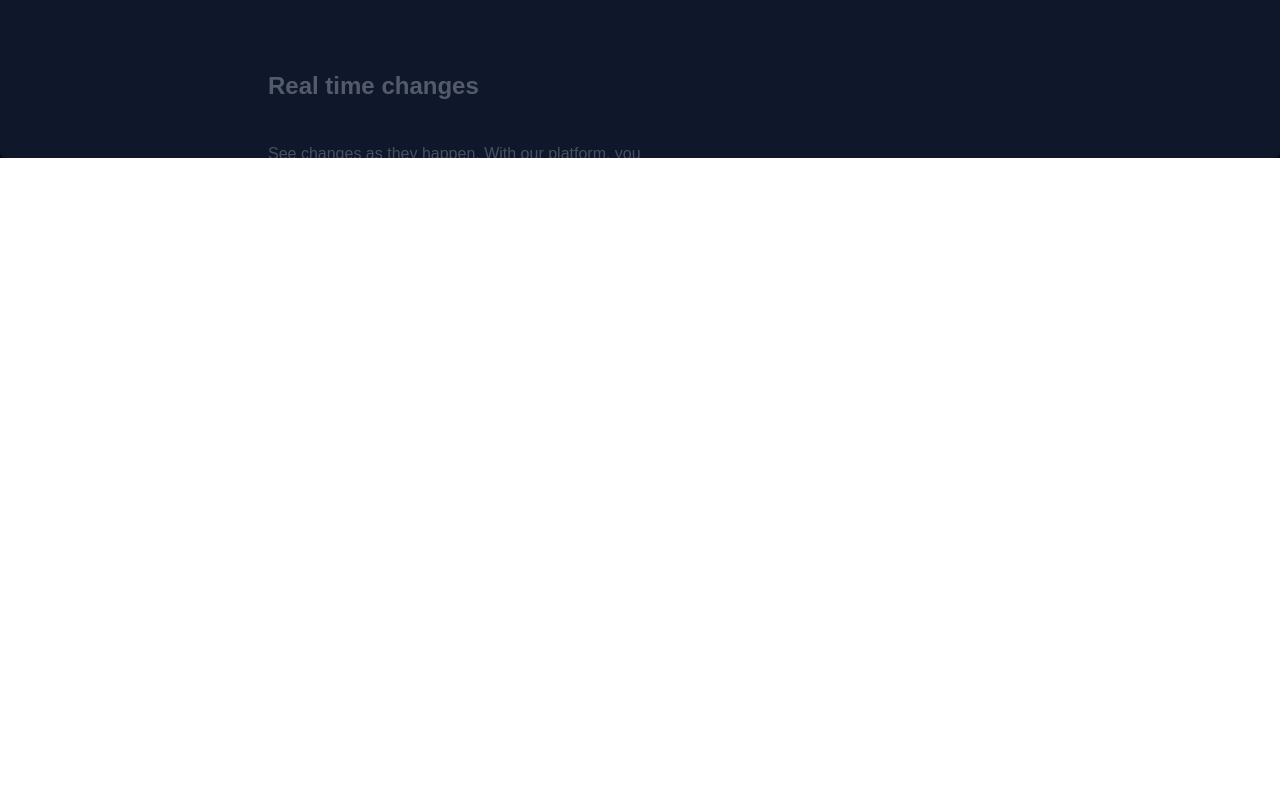
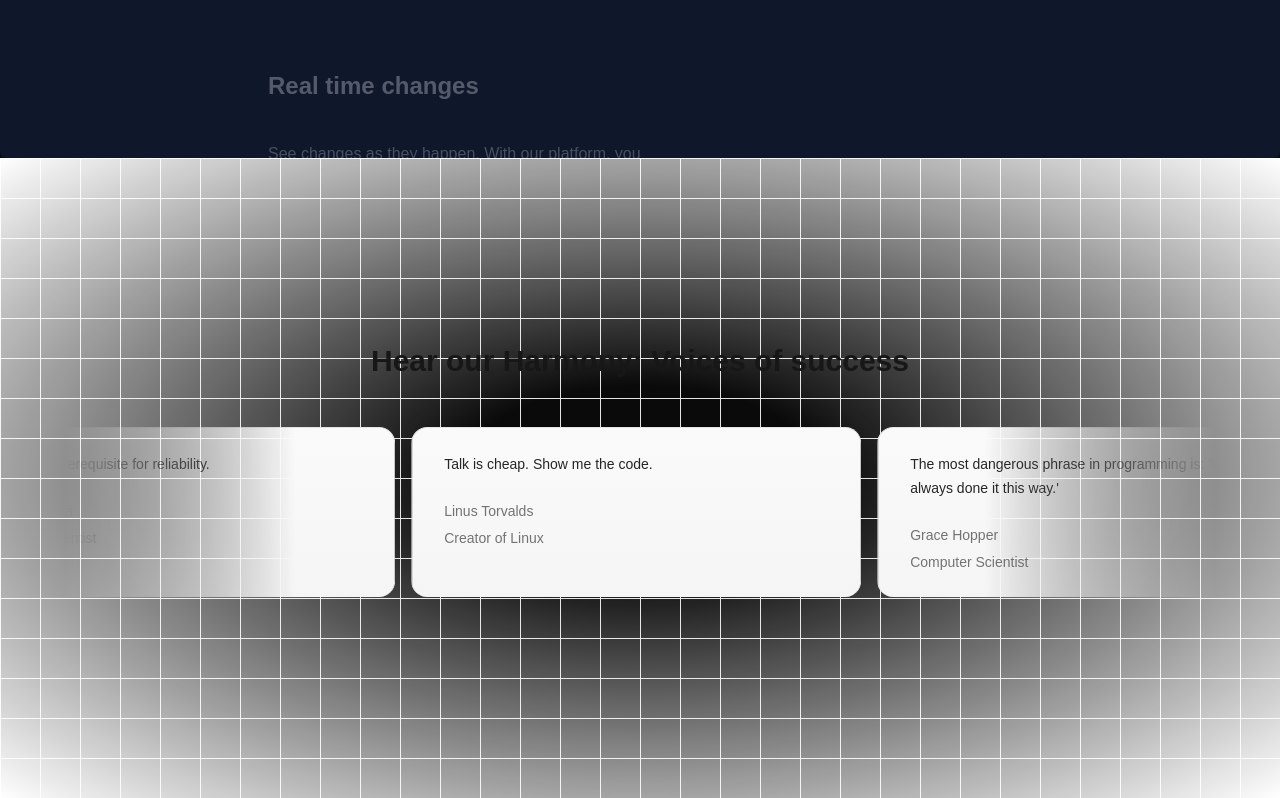
Before and after one commit to ihassanarif29/nextjs-project-one, a Next.js app: page / in a window 1280 px wide. Shown: the part 1682-2480 px from the top of the page. Before the commit the page ends 1840 px from the top, so only its background shows below. Built offline with nearby package versions, Linux system fonts and the light colour scheme.

Commit message:
Add TestimonialCards component and InfiniteMovingCards for scrolling testimonials, enhance global styles with scroll animation

```diff
--- a/src/app/globals.css
+++ b/src/app/globals.css
@@ -11,6 +11,14 @@
   --font-sans: var(--font-geist-sans);
   --font-mono: var(--font-geist-mono);
   --animate-spotlight: spotlight 2s ease 0.75s 1 forwards;
+  --animate-scroll: scroll var(--animation-duration, 40s)
+    var(--animation-direction, forwards) linear infinite;
+}
+
+@keyframes scroll {
+  to {
+    transform: translate(calc(-50% - 0.5rem));
+  }
 }
 
 @keyframes spotlight {
--- a/src/app/page.tsx
+++ b/src/app/page.tsx
@@ -1,6 +1,7 @@
 import FeaturedCources from "@/components/FeaturedCources";
 import HeroSection from "@/components/HeroSection";
 import StickyScrollSection from "@/components/StickyScrollSection";
+import TestimonialCards from "@/components/TestimonialCards";
 
 export default function Home() {
   return (
@@ -8,6 +9,7 @@
       <HeroSection />
       <FeaturedCources />
       <StickyScrollSection />
+      <TestimonialCards />
     </main>
   );
 }
--- /dev/null
+++ b/src/components/TestimonialCards.tsx
@@ -0,0 +1,93 @@
+"use client";
+
+import React, { useEffect, useState } from "react";
+import { InfiniteMovingCards } from "./ui/infinite-moving-cards";
+import { cn } from "@/utils/cn";
+
+function TestimonialCards() {
+  return (
+    <div className="h-[40rem] w-full dark:bg-black dark:bg-grid-white/[0.2] relative flex flex-col items-center justify-center overflow-hidden">
+      <div
+        className={cn(
+          "absolute inset-0",
+          "[background-size:40px_40px]",
+          "[background-image:linear-gradient(to_right,#e4e4e7_1px,transparent_1px),linear-gradient(to_bottom,#e4e4e7_1px,transparent_1px)]",
+          "dark:[background-image:linear-gradient(to_right,#262626_1px,transparent_1px),linear-gradient(to_bottom,#262626_1px,transparent_1px)]",
+        )}
+      />
+      <div className="pointer-events-none absolute inset-0 flex items-center justify-center bg-white [mask-image:radial-gradient(ellipse_at_center,transparent_20%,black)] dark:bg-black"></div>
+
+      <h2 className="text-3xl font-bold text-center mb-8 z-10">
+        Hear our Harmony: Voices of success
+      </h2>
+      <div className="flex justify-center w-full overflow-hidden px-4 sm:px-6 lg:px-8">
+        <div className="w-full max-w-6xl">
+          <InfiniteMovingCards
+            items={testimonials}
+            direction="right"
+            speed="slow"
+          />
+        </div>
+      </div>
+    </div>
+  );
+}
+
+export default TestimonialCards;
+
+const testimonials = [
+  {
+    name: "Linus Torvalds",
+    title: "Creator of Linux",
+    quote: "Talk is cheap. Show me the code.",
+  },
+  {
+    name: "Grace Hopper",
+    title: "Computer Scientist",
+    quote:
+      "The most dangerous phrase in programming is: 'We've always done it this way.'",
+  },
+  {
+    name: "Steve Jobs",
+    title: "Co-founder of Apple",
+    quote:
+      "Everybody should learn to program a computer because it teaches you how to think.",
+  },
+  {
+    name: "Martin Fowler",
+    title: "Software Architect",
+    quote:
+      "Any fool can write code that a computer can understand. Good programmers write code humans can understand.",
+  },
+  {
+    name: "Bjarne Stroustrup",
+    title: "Creator of C++",
+    quote: "Programming is understanding.",
+  },
+  {
+    name: "Donald Knuth",
+    title: "Computer Scientist",
+    quote: "Premature optimization is the root of all evil.",
+  },
+  {
+    name: "Kent Beck",
+    title: "Software Engineer",
+    quote: "Make it work, make it right, make it fast.",
+  },
+  {
+    name: "Robert C. Martin",
+    title: "Software Engineer & Author",
+    quote: "Truth can only be found in one place: the code.",
+  },
+  {
+    name: "Bill Gates",
+    title: "Co-founder of Microsoft",
+    quote:
+      "Measuring programming progress by lines of code is like measuring aircraft building progress by weight.",
+  },
+  {
+    name: "Edsger Dijkstra",
+    title: "Computer Scientist",
+    quote: "Simplicity is prerequisite for reliability.",
+  },
+];
--- /dev/null
+++ b/src/components/ui/infinite-moving-cards.tsx
@@ -0,0 +1,117 @@
+"use client";
+
+import { cn } from "@/utils/cn";
+import React, { useEffect, useState } from "react";
+
+export const InfiniteMovingCards = ({
+  items,
+  direction = "left",
+  speed = "fast",
+  pauseOnHover = true,
+  className,
+}: {
+  items: {
+    quote: string;
+    name: string;
+    title: string;
+  }[];
+  direction?: "left" | "right";
+  speed?: "fast" | "normal" | "slow";
+  pauseOnHover?: boolean;
+  className?: string;
+}) => {
+  const containerRef = React.useRef<HTMLDivElement>(null);
+  const scrollerRef = React.useRef<HTMLUListElement>(null);
+
+  useEffect(() => {
+    addAnimation();
+  }, []);
+  const [start, setStart] = useState(false);
+  function addAnimation() {
+    if (containerRef.current && scrollerRef.current) {
+      const scrollerContent = Array.from(scrollerRef.current.children);
+
+      scrollerContent.forEach((item) => {
+        const duplicatedItem = item.cloneNode(true);
+        if (scrollerRef.current) {
+          scrollerRef.current.appendChild(duplicatedItem);
+        }
+      });
+
+      getDirection();
+      getSpeed();
+      setStart(true);
+    }
+  }
+  const getDirection = () => {
+    if (containerRef.current) {
+      if (direction === "left") {
+        containerRef.current.style.setProperty(
+          "--animation-direction",
+          "forwards",
+        );
+      } else {
+        containerRef.current.style.setProperty(
+          "--animation-direction",
+          "reverse",
+        );
+      }
+    }
+  };
+  const getSpeed = () => {
+    if (containerRef.current) {
+      if (speed === "fast") {
+        containerRef.current.style.setProperty("--animation-duration", "20s");
+      } else if (speed === "normal") {
+        containerRef.current.style.setProperty("--animation-duration", "40s");
+      } else {
+        containerRef.current.style.setProperty("--animation-duration", "80s");
+      }
+    }
+  };
+  return (
+    <div
+      ref={containerRef}
+      className={cn(
+        "scroller relative z-20 max-w-7xl overflow-hidden [mask-image:linear-gradient(to_right,transparent,white_20%,white_80%,transparent)]",
+        className,
+      )}
+    >
+      <ul
+        ref={scrollerRef}
+        className={cn(
+          "flex w-max min-w-full shrink-0 flex-nowrap gap-4 py-4",
+          start && "animate-scroll",
+          pauseOnHover && "hover:[animation-play-state:paused]",
+        )}
+      >
+        {items.map((item, idx) => (
+          <li
+            className="relative w-[350px] max-w-full shrink-0 rounded-2xl border border-b-0 border-zinc-200 bg-[linear-gradient(180deg,#fafafa,#f5f5f5)] px-8 py-6 md:w-[450px] dark:border-zinc-700 dark:bg-[linear-gradient(180deg,#27272a,#18181b)]"
+            key={item.name}
+          >
+            <blockquote>
+              <div
+                aria-hidden="true"
+                className="user-select-none pointer-events-none absolute -top-0.5 -left-0.5 -z-1 h-[calc(100%_+_4px)] w-[calc(100%_+_4px)]"
+              ></div>
+              <span className="relative z-20 text-sm leading-[1.6] font-normal text-neutral-800 dark:text-gray-100">
+                {item.quote}
+              </span>
+              <div className="relative z-20 mt-6 flex flex-row items-center">
+                <span className="flex flex-col gap-1">
+                  <span className="text-sm leading-[1.6] font-normal text-neutral-500 dark:text-gray-400">
+                    {item.name}
+                  </span>
+                  <span className="text-sm leading-[1.6] font-normal text-neutral-500 dark:text-gray-400">
+                    {item.title}
+                  </span>
+                </span>
+              </div>
+            </blockquote>
+          </li>
+        ))}
+      </ul>
+    </div>
+  );
+};
```
